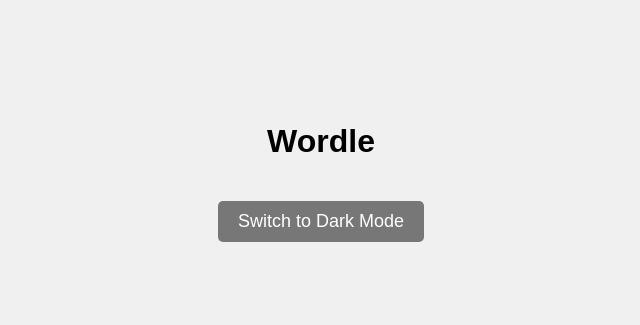
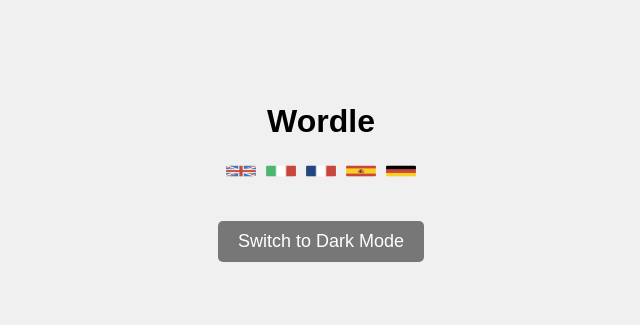
Before and after one commit to MikaelEngvall/Wordle, a plain HTML site: page index.html in a window 1280 px wide. Shown: the part 206-531 px from the top of the page, without its empty margins (319-959 px from the left). Drawn offline with Linux system fonts and the light colour scheme; no server answers.

Commit message:
different languages

```diff
--- a/index.html
+++ b/index.html
@@ -10,6 +10,14 @@
 <body>
     <div class="game-container">
         <h1>Wordle</h1>
+        <div id="language-selector" class="language-selector">
+            <img src="uk.png" alt="English" data-lang="en" class="language-flag" />
+            <img src="italy.png" alt="Italian" data-lang="it" class="language-flag" />
+            <img src="france.png" alt="French" data-lang="fr" class="language-flag" />
+            <img src="spain.png" alt="Spanish" data-lang="es" class="language-flag" />
+            <img src="germany.png" alt="German" data-lang="de" class="language-flag" />
+        </div>
+
         <button class="button" id="mode-toggler">Switch to Dark Mode</button>
         <div id="board"></div>
         <div id="message"></div>
--- a/script.js
+++ b/script.js
@@ -3,6 +3,22 @@ const board = document.getElementById("board");
 const message = document.getElementById("message");
 const keyboard = document.getElementById("keyboard");
 const modeToggler = document.getElementById("mode-toggler"); // Toggler for light/dark mode
+
+// Select DOM elements for the flags and language selector
+const languageSelector = document.getElementById("language-selector");
+const languageFlags = document.querySelectorAll(".language-flag");
+
+// Default language set to English
+let currentLang = "en";
+
+// Event listener to handle flag click
+languageFlags.forEach(flag => {
+    flag.addEventListener("click", () => {
+        currentLang = flag.getAttribute("data-lang");
+        console.log(`Language changed to: ${currentLang}`);
+        initializeGame();  // Restart the game with the new language
+    });
+});
 
 // Variables to store the target word, the current attempt count, and the status of each letter
 let targetWord;
@@ -11,7 +27,7 @@ let letterStatus = {}; // Object to track the status of each letter (correct, pr
 
 // Fetch a random 5-letter word from the API
 async function fetchRandomWord() {
-    const response = await fetch('https://random-word-api.herokuapp.com/word?lang="en"&number=1&length=5');
+    const response = await fetch(`https://random-word-api.herokuapp.com/word?lang=${currentLang}&number=1&length=5`);
     const data = await response.json();
     console.log(data[0]); // Log the fetched word (for debugging)
     return data[0].toUpperCase(); // Convert to uppercase for consistency
--- a/style.css
+++ b/style.css
@@ -184,3 +184,20 @@ body.dark-mode .key.absent {
     border-radius: 5px;
     cursor: pointer;
 }
+.language-selector {
+    display: flex;
+    justify-content: center;
+    gap: 10px;
+    margin-bottom: 20px;
+}
+
+.language-flag {
+    width: 30px;
+    height: 20px;
+    cursor: pointer;
+    transition: transform 0.2s;
+}
+
+.language-flag:hover {
+    transform: scale(1.1);
+}
```
Also changed, not shown: france.png (added), germany.png (added), italy.png (added), spain.png (added), uk.png (added).
